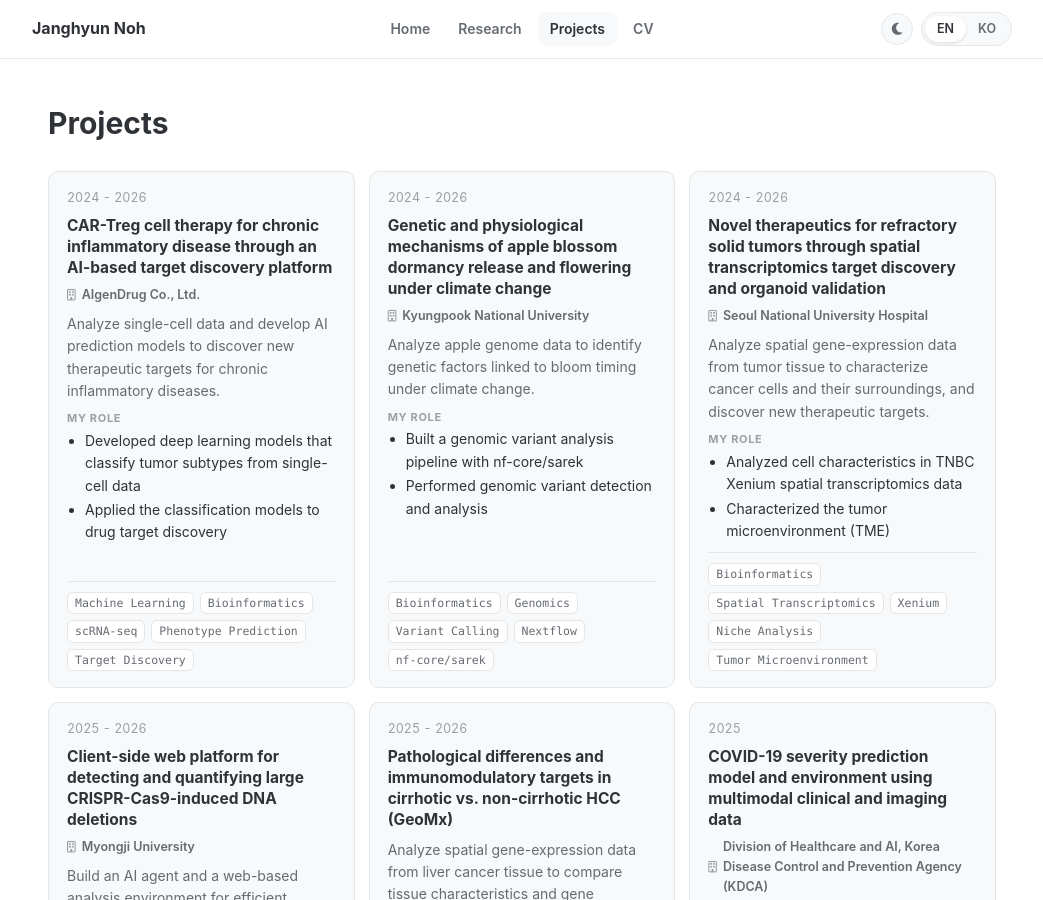
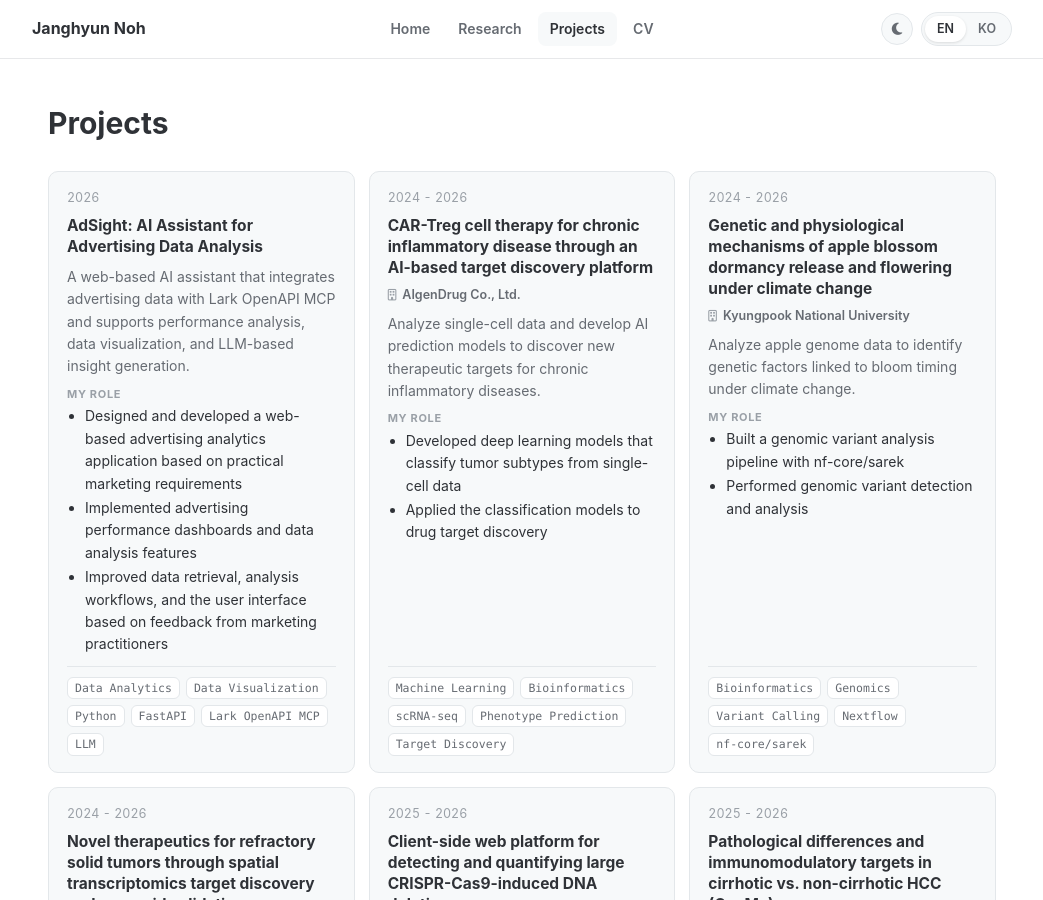
Before and after one commit to janghyunnoh/janghyunnoh.github.io, a Jekyll site: the page built from projects/index.md, in a window 1280 px wide and 900 px high. Shown: the whole window, without its empty margins (118-1161 px from the left). Built offline with Jekyll 4.4.1, drawn with Linux system fonts in a browser that asks for light colours.

Commit message:
Add AdSight to _data/projects.yml

```diff
--- a/_data/projects.yml
+++ b/_data/projects.yml
@@ -6,6 +6,21 @@
 #   role / role_ko          : what YOU did (1-3 bullets)
 #   tags                    : field → method → tools, broad to specific (shown as chips)
 #   links                   : code / paper / demo / poster — buttons appear only when a URL is set
+
+- period: "2026"
+  title: "AdSight: AI Assistant for Advertising Data Analysis"
+  title_ko: "AdSight: AI 기반 광고 데이터 분석 어시스턴트"
+  summary: "A web-based AI assistant that integrates advertising data with Lark OpenAPI MCP and supports performance analysis, data visualization, and LLM-based insight generation."
+  summary_ko: "Lark OpenAPI MCP를 활용하여 광고 데이터를 연동하고, 광고 성과 분석과 데이터 시각화 및 LLM 기반 인사이트 도출을 지원하는 웹 기반 AI 어시스턴트"
+  role:
+    - "Designed and developed a web-based advertising analytics application based on practical marketing requirements"
+    - "Implemented advertising performance dashboards and data analysis features"
+    - "Improved data retrieval, analysis workflows, and the user interface based on feedback from marketing practitioners"
+  role_ko:
+    - "실제 광고 데이터 관리 및 마케팅 업무의 요구사항을 바탕으로 웹 기반 광고 분석 애플리케이션 기획·개발"
+    - "광고 성과 대시보드 및 데이터 분석 기능 구현"
+    - "마케팅 실무자 피드백을 반영하여 데이터 조회·분석 과정과 사용자 인터페이스 개선"
+  tags: [Data Analytics, Data Visualization, Python, FastAPI, Lark OpenAPI MCP, LLM]
 
 - period: "2024 - 2026"
   title: "CAR-Treg cell therapy for chronic inflammatory disease through an AI-based target discovery platform"
```
